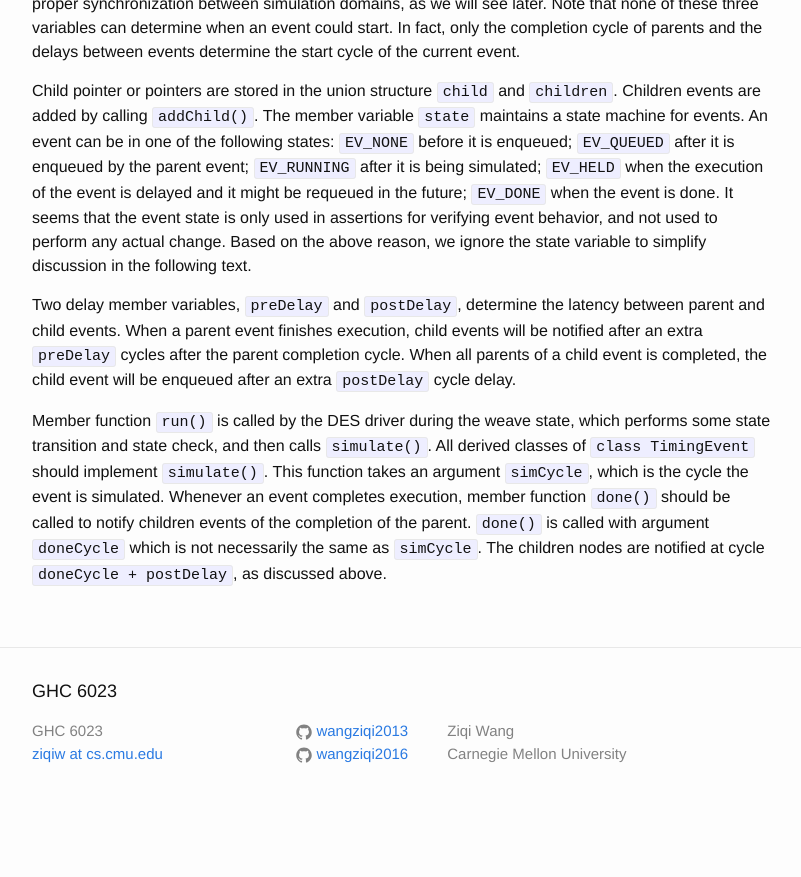
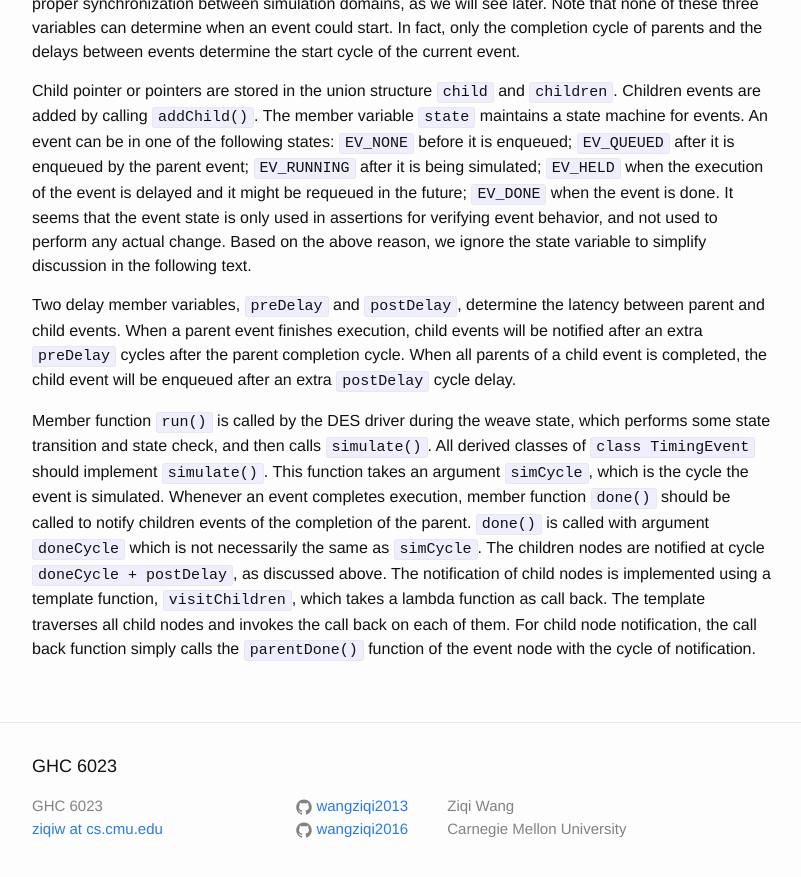
Before and after one commit to wangziqi2013/wangziqi2013.github.io, a Jekyll site: the page built from _posts/2019-01-22-understand-zsim-contention-sim.markdown, in a window 1280 px wide and 900 px high, scrolled down 4821 px. Shown: the top 877 px of the window, without its empty margins (238-1039 px from the left). Built offline with Jekyll 4.4.1, drawn with Linux system fonts in a browser that asks for light colours; before the commit the page ends 5646 px from its top, so only the background shows below that.

Commit message:
Adding visitChildren

```diff
--- a/_posts/2019-01-22-understand-zsim-contention-sim.markdown
+++ b/_posts/2019-01-22-understand-zsim-contention-sim.markdown
@@ -193,4 +193,7 @@ check, and then calls `simulate()`. All derived classes of `class TimingEvent` s
 takes an argument `simCycle`, which is the cycle the event is simulated. Whenever an event completes execution, member
 function `done()` should be called to notify children events of the completion of the parent. `done()` is called with
 argument `doneCycle` which is not necessarily the same as `simCycle`. The children nodes are notified at cycle
-`doneCycle + postDelay`, as discussed above.
+`doneCycle + postDelay`, as discussed above. The notification of child nodes is implemented using a template function,
+`visitChildren`, which takes a lambda function as call back. The template traverses all child nodes and invokes the call
+back on each of them. For child node notification, the call back function simply calls the `parentDone()` function of the
+event node with the cycle of notification.
```
